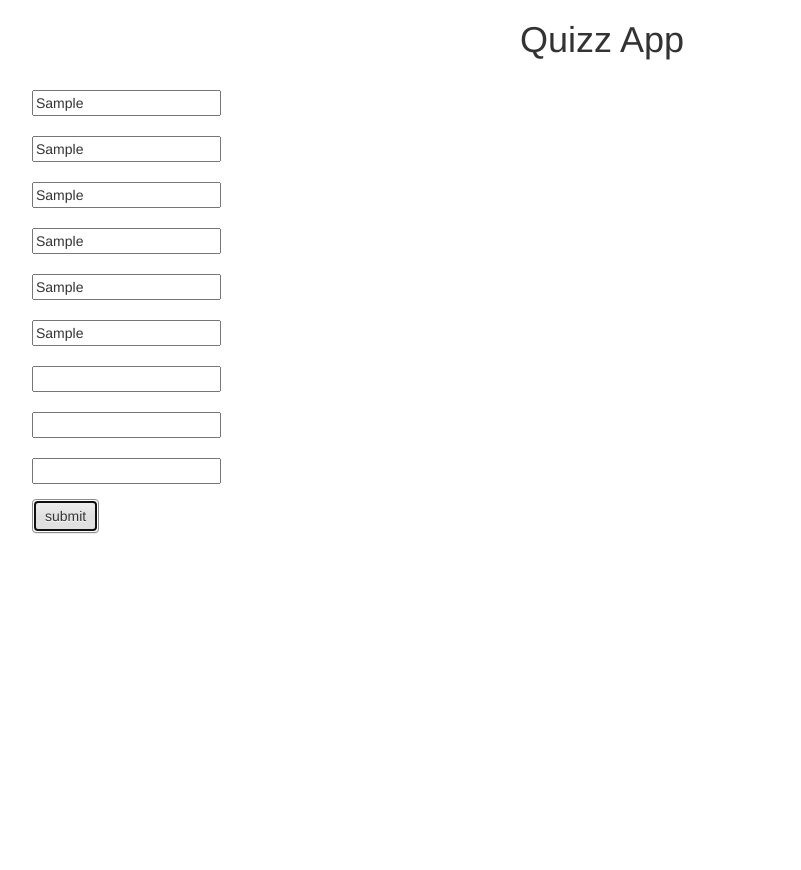
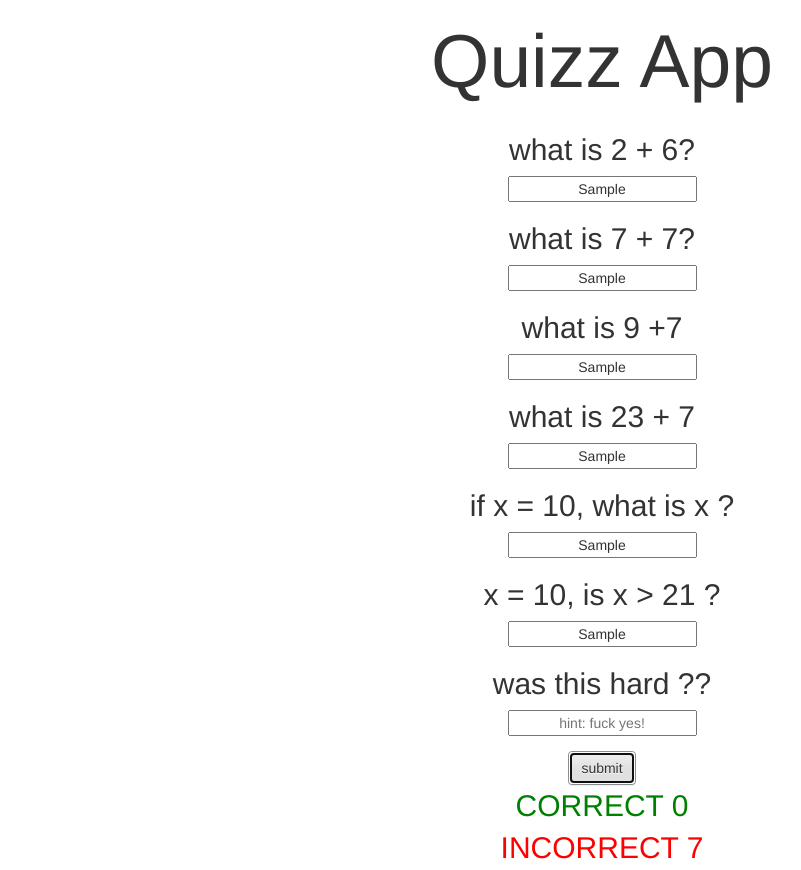
Before and after one commit to jmartinez1118/quizz-app, a plain HTML site: page index.html in a window 1280 px wide. Both pictures are taken after typing "Sample", "Sample", "Sample", "Sample", "Sample", "Sample" into the empty fields and a click on the button "submit". Shown: the whole page, without its empty margins (38-839 px from the left). Before the commit the page ends 800 px from the top, so only its background shows below. Drawn offline with nearby package versions, Linux system fonts and the light colour scheme.

Commit message:
add existing file

```diff
--- a/css/main.css
+++ b/css/main.css
@@ -1,3 +1,21 @@
-h1{
+* {
 	text-align: center;
 }
+
+h1 {
+	font-size: 75px;
+}
+
+#correct {
+	font-size: 30px;
+	color: green;
+}
+
+#incorrect {
+	font-size: 30px;
+	color: red;
+}
+
+#incorrect, #correct {
+	display: ;
+}
--- a/index.html
+++ b/index.html
@@ -2,7 +2,7 @@
 <html>
 <head>
 	<meta name="viewport" content="width=device-width, initial-scale=1">
-	<title>Template</title>
+	<title>quiz!!</title>
 	<!-- Latest compiled and minified CSS -->
 	<link rel="stylesheet" href="https://maxcdn.bootstrapcdn.com/bootstrap/3.3.7/css/bootstrap.min.css" integrity="sha384-BVYiiSIFeK1dGmJRAkycuHAHRg32OmUcww7on3RYdg4Va+PmSTsz/K68vbdEjh4u" crossorigin="anonymous">
 	<link rel="stylesheet" href="css/bootstrap.css">
@@ -19,7 +19,7 @@
 	</div>
 	<div class="container">
 		<div class="row">
-	<div class="col-md-6">
+			<div class="col-md-12">
 				<h2 id="question0"></h2>
 				<div class="form-group">
 			    	<input class="answers" type="text" class="form-control" id="answer0">
@@ -32,32 +32,37 @@
 				<div class="form-group">
 			    	<input class="answers" type="text" class="form-control" id="answer2">
 			    </div>
-	    <h2></h2>
+			     <h2 id="question3"></h2>
 				<div class="form-group">
-	    	<input class="answers type="text" class="form-control" id="answer3">
+			    	<input class="answers" placeholder="hint: fuck yes!" type="text" class="form-control" id="answer3">
 			    </div>
-	    <h2></h2>
+			    <h2 id="question4"></h2>
 				<div class="form-group">
 			    	<input class="answers" type="text" class="form-control" id="answer4">
 			    </div>
-	    <h2></h2>
+			    <h2 id="question5"></h2>
 				<div class="form-group">
 			    	<input class="answers" type="text" class="form-control" id="answer5">
 			    </div>
-	    <h2></h2>
+			   <h2 id="question6"></h2>
 				<div class="form-group">
-	    	<input class="answers" type="text" class="form-control" id="answer6">
+			    	<input class="answers" placeholder="hint: fuck yes!" type="text" class="form-control" id="answer6">
 			    </div>
-	    <h2></h2>
+			     <!--<h2></h2>
 				<div class="form-group">
 			    	<input class="answers" type="text" class="form-control" id="answer7">
 			    </div>
 			    <h2></h2>
 				<div class="form-group">
-	    	<input class="answers type="text" class="form-control" id="answer8">
-	    </div>
+			    	<input class="answers" type="text" class="form-control" id="answer8">
+			    </div> -->
 
 			    <button class="btn btn-default" onclick="checkAnswers()">submit</button>
+
+			    <div id="correct">CORRECT</div>
+			    <div id="incorrect">INCORRECT</div>
+		</div>
+	</div>
 
 
 
--- a/js/main.js
+++ b/js/main.js
@@ -1,17 +1,86 @@
 var questions = [
-{	//property  // value
+	{
 		question: "what is 2 + 6?",
-	answers: 8
+		answer: 8
 	},
 	{
 		question: "what is 7 + 7?",
-	answers: 14
+		answer: 14
 	},
 	{
 		question: "what is 9 +7",
-	answers: 16
+		answer: 16
+	},
+	{
+		question: "what is 23 + 7",
+		answer: 30
+	},
+	{
+		question: "if x = 10, what is x ?",
+		answer: [ 10, + "ten" ]
+	},
+	{
+		question: "x = 10, is x > 21 ?",
+		answer: "no"
+	},
+	{
+		question: "was this hard ??",
+		answer: "fuck yes!"
 	}
-]
+
+];
+
+
+for(var i = 0; i < questions.length; i++) {
+	// store id into a variable
+	var questionHeader = document.getElementById('question' + [i]);
+	// show questions onto stored id
+	questionHeader.textContent = questions[i].question;
+	// store the questions into a variable
+	var question = questions[i].question;
+	//console log questions and what element they're in
+	console.log(question, questionHeader)
+}
+
+function checkAnswers() {
+	// make variables for correct and incorrect answers
+	var correct = 0;
+	var incorrect = 0;
+
+
+
+
 		// looping through questions
-for ( var i = 0; i < questions.length; i++)
-		var h2 = document.getElementById("answer0")
+		for ( var i = 0; i < questions.length; i++){
+		//i'm concatenating the iterator (i) with string 'answer'
+		//to get the unique id of every input on your page
+		var input = document.getElementById("answer" + i)
+		// get input.value from the users guess
+		var guess = input.value
+		//check to see if the value is stored
+		console.log("you guessed " + guess)
+		//create variable to store answers
+		var correctAnswer = questions[i].answer
+		// check to see if variable "answer" is stored
+		console.log("correct answer is  " + correctAnswer)
+
+		if (guess == correctAnswer){
+			//do something here
+			correct++ ;
+		} else {
+			incorrect++ ;
+		}
+
+	}
+
+		// show amount of correct and incorrect
+		document.getElementById("correct").textContent = "CORRECT " + correct;
+		document.getElementById("incorrect").textContent = "INCORRECT " + incorrect;
+
+	return;
+
+
+}
+
+
+// get some sleep. tomorrow delete this and do it again!!!!!
```
Lines whose indentation alone changed are shown as unchanged.
